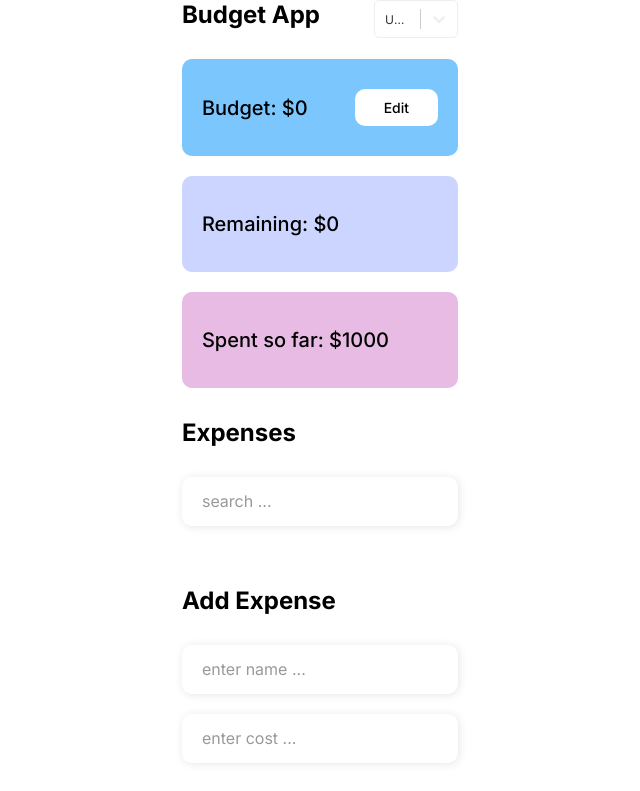
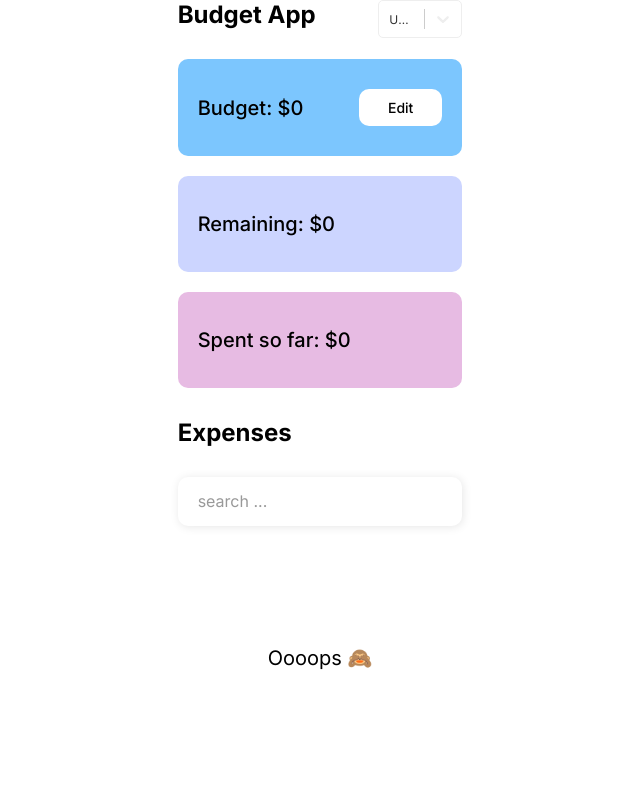
Before and after one commit to Nazareth02/react-budget-app, a React (Create React App) app: page / in a window 1280 px wide. Shown: the top 791 px of the page, without its empty margins (320-960 px from the left). Built offline with nearby package versions, Linux system fonts and the light colour scheme.

Commit message:
feat(p-4): fix currencyContext/add useDebounce searchable input

```diff
--- a/src/components/Badge/Badge.tsx
+++ b/src/components/Badge/Badge.tsx
@@ -1,4 +1,4 @@
-import { useExpensesContext } from "../../context/ExpensesContext/ExpensesContext";
+import { useCurrencyContext } from "../../context/CurrencyContext/CurrencyContext";
 import { ExpenseItemBadge } from "./styles";
 
 interface BadgeProps {
@@ -6,5 +6,11 @@
 }
 
 export const Badge = ({ badgeValue }: BadgeProps) => {
-  return <ExpenseItemBadge>{badgeValue}$</ExpenseItemBadge>;
+  const { selectedCurrency } = useCurrencyContext();
+  return (
+    <ExpenseItemBadge>
+      {selectedCurrency.value}
+      {badgeValue}
+    </ExpenseItemBadge>
+  );
 };
--- a/src/components/ExpenseInput/ExpenseInput.tsx
+++ b/src/components/ExpenseInput/ExpenseInput.tsx
@@ -1,7 +1,7 @@
-import React, { HTMLInputTypeAttribute, InputHTMLAttributes } from "react";
+import { HTMLInputTypeAttribute, InputHTMLAttributes } from "react";
 import { StyledInput } from "../Input/styles";
-interface ExpenseInputProps extends InputHTMLAttributes<HTMLInputTypeAttribute> {}
+interface ExpenseInputProps extends InputHTMLAttributes<HTMLInputElement> {}
 
-export const ExpenseInput = ({ placeholder, name }: ExpenseInputProps) => {
-  return <StyledInput placeholder={placeholder} name={name}></StyledInput>;
+export const ExpenseInput = (props: ExpenseInputProps) => {
+  return <StyledInput {...props}></StyledInput>;
 };
--- a/src/components/ExpenseList/ExpenseList.tsx
+++ b/src/components/ExpenseList/ExpenseList.tsx
@@ -1,12 +1,23 @@
 import { useExpensesContext } from "../../context/ExpensesContext/ExpensesContext";
+import { Expense } from "../../context/ExpensesContext/types";
 import { ExpenseItem } from "../ExpenseItem/ExpenseItem";
 
-export const ExpenseList = () => {
-  const { expenses } = useExpensesContext();
+interface ExpensesListProps {
+  expenses: Expense[];
+}
+
+export const ExpenseList = ({ expenses }: ExpensesListProps) => {
   return (
     <ul>
       {expenses.map(({ id, name, cost }) => {
-        return <ExpenseItem id={id} listItemLabel={name} badgeCost={cost}></ExpenseItem>;
+        return (
+          <ExpenseItem
+            key={id}
+            id={id}
+            listItemLabel={name}
+            badgeCost={cost}
+          ></ExpenseItem>
+        );
       })}
     </ul>
   );
--- a/src/components/Expenses/Expenses.tsx
+++ b/src/components/Expenses/Expenses.tsx
@@ -1,14 +1,35 @@
+import { useEffect, useState } from "react";
 import { useForm } from "react-hook-form";
+import { useExpensesContext } from "../../context/ExpensesContext/ExpensesContext";
+import { Expense } from "../../context/ExpensesContext/types";
+import { useDebounce } from "../../hooks/useDebounce";
+import { useInput } from "../../hooks/useInput";
 import { ExpenseInput } from "../ExpenseInput/ExpenseInput";
 import { ExpenseList } from "../ExpenseList/ExpenseList";
-import { ExpenseTitle, StyledExpenses } from "./styles";
+import { ErrorNotFound, ExpenseTitle, StyledExpenses } from "./styles";
 
 export const Expenses = () => {
+  const { expenses } = useExpensesContext();
+  const ExpenseInputValue = useInput();
+  const debouncedValue = useDebounce(ExpenseInputValue.value, 300);
+  const [filteredExpenses, setFilteredExpenses] = useState<Expense[]>(expenses);
+  useEffect(() => {
+    setFilteredExpenses(
+      expenses.filter((expense) =>
+        expense.name.toLowerCase().includes(debouncedValue.toLowerCase())
+      )
+    );
+  }, [debouncedValue, expenses]);
+
   return (
     <StyledExpenses>
       <ExpenseTitle>Expenses</ExpenseTitle>
-      <ExpenseInput name="search" placeholder="search ..." />
-      <ExpenseList />
+      <ExpenseInput name="search" placeholder="search ..." {...ExpenseInputValue} />
+      {filteredExpenses.length ? (
+        <ExpenseList expenses={filteredExpenses} />
+      ) : (
+        <ErrorNotFound>Oooops 🙈</ErrorNotFound>
+      )}
     </StyledExpenses>
   );
 };
--- a/src/components/Expenses/styles.ts
+++ b/src/components/Expenses/styles.ts
@@ -14,4 +14,15 @@
   grid-gap: 30px;
 `;
 
-export { ExpenseTitle, StyledExpenses };
+const ErrorNotFound = styled.span`
+  text-align: center;
+  padding: 90px;
+  font-family: "Inter";
+  font-style: normal;
+  font-weight: 400;
+  font-size: 20px;
+  line-height: 24px;
+  color: #000000;
+`;
+
+export { ExpenseTitle, StyledExpenses, ErrorNotFound };
--- a/src/components/SpentCard/SpentCard.tsx
+++ b/src/components/SpentCard/SpentCard.tsx
@@ -1,9 +1,21 @@
+import { useCurrencyContext } from "../../context/CurrencyContext/CurrencyContext";
+import { useExpensesContext } from "../../context/ExpensesContext/ExpensesContext";
+import { Expense } from "../../context/ExpensesContext/types";
 import { StyledSpentCard, SpentCardText } from "./styles";
 
 export const SpentCard = () => {
+  const { selectedCurrency } = useCurrencyContext();
+  const { expenses } = useExpensesContext();
+  const totalExpensesValue = expenses.reduce(
+    (total: number, { cost }: Expense) => total + Number(cost),
+    0
+  );
   return (
     <StyledSpentCard>
-      <SpentCardText>Spent so far: $1000</SpentCardText>
+      <SpentCardText>
+        Spent so far: {selectedCurrency.value}
+        {totalExpensesValue}
+      </SpentCardText>
     </StyledSpentCard>
   );
 };
--- /dev/null
+++ b/src/hooks/useDebounce.ts
@@ -0,0 +1,14 @@
+import { useEffect, useState } from "react";
+
+export const useDebounce = <T>(value: T, delay = 300): T => {
+  const [debouncedValue, setDebouncedValue] = useState<T>(value);
+
+  useEffect(() => {
+    const handler = setTimeout(() => {
+      setDebouncedValue(value);
+    }, delay);
+    return () => clearTimeout(handler);
+  }, [value, delay]);
+
+  return debouncedValue;
+};
```
